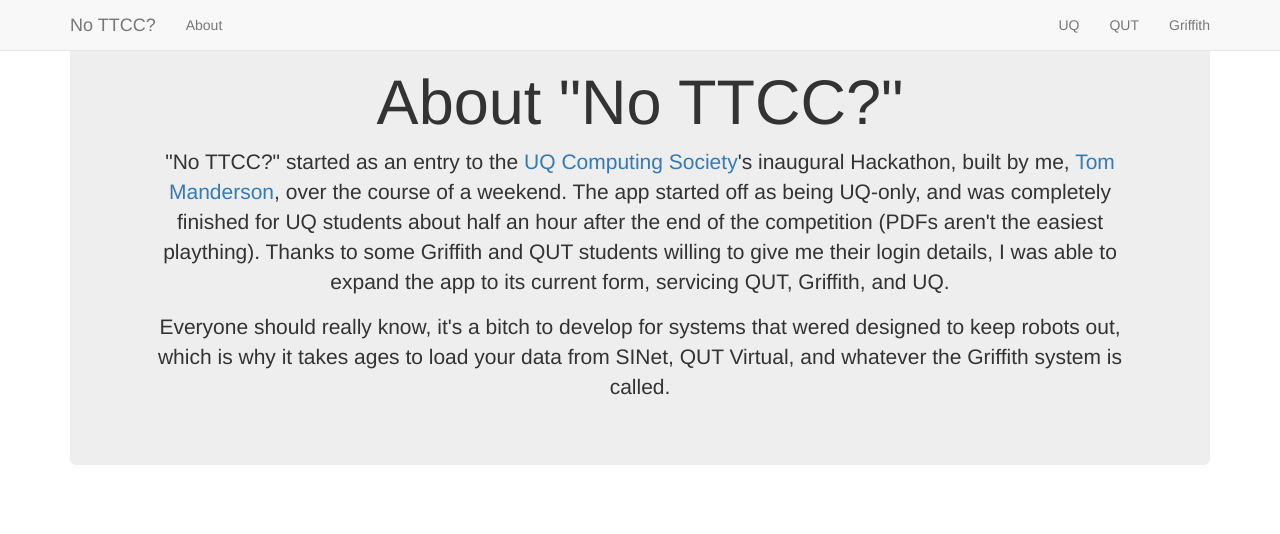
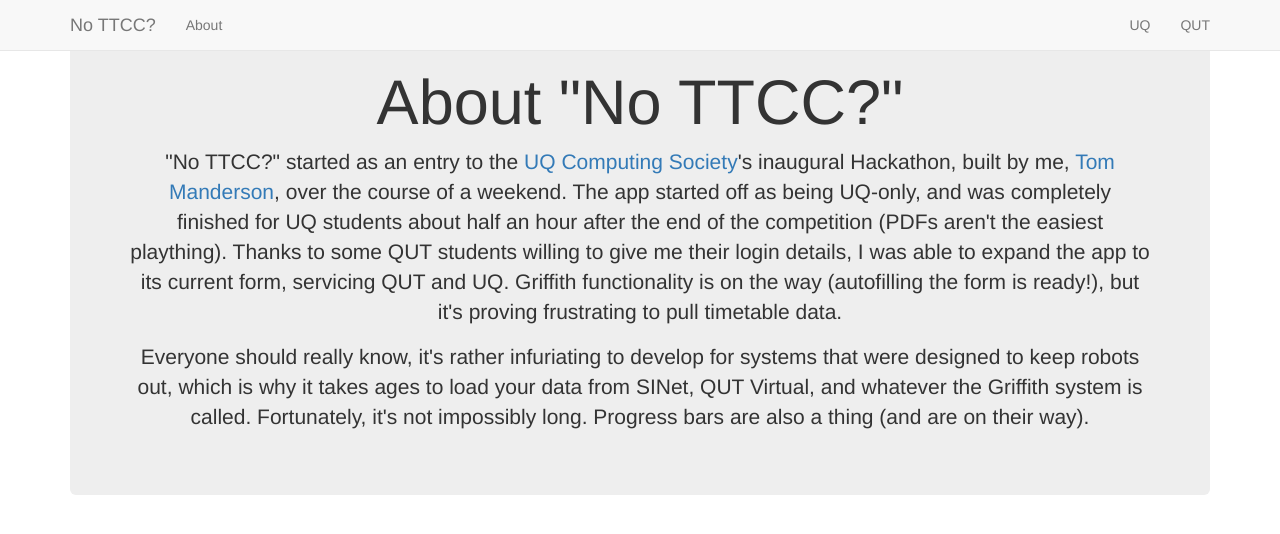
Before and after one commit to TRManderson/TranslinkAuth, a Python web app: template templates/about.mako in a window 1280 px wide. Shown: the top 534 px of the page. Run offline with Mako, Linux system fonts and the light colour scheme; the template is opened without the code that fills it, so the values that code supplies are empty; some libraries are stand-ins or nearby versions.

Commit message:
Current production version

```diff
--- a/templates/about.mako
+++ b/templates/about.mako
@@ -1,6 +1,6 @@
 <%include file="header.mako"/>
 <h1>About "No TTCC?"</h1>
-<p>"No TTCC?" started as an entry to the <a href="uqcs.org.au">UQ Computing Society</a>'s inaugural Hackathon, built by me, <a href="trmanderson.com">Tom Manderson</a>, over the course of a weekend. The app started off as being UQ-only, and was completely finished for UQ students about half an hour after the end of the competition (PDFs aren't the easiest plaything). Thanks to some Griffith and QUT students willing to give me their login details, I was able to expand the app to its current form, servicing QUT, Griffith, and UQ.</p>
+<p>"No TTCC?" started as an entry to the <a href="http://uqcs.org.au">UQ Computing Society</a>'s inaugural Hackathon, built by me, <a href="http://trmanderson.com">Tom Manderson</a>, over the course of a weekend. The app started off as being UQ-only, and was completely finished for UQ students about half an hour after the end of the competition (PDFs aren't the easiest plaything). Thanks to some QUT students willing to give me their login details, I was able to expand the app to its current form, servicing QUT and UQ. Griffith functionality is on the way (autofilling the form is ready!), but it's proving frustrating to pull timetable data.</p>
 
-<p>Everyone should really know, it's a bitch to develop for systems that wered designed to keep robots out, which is why it takes ages to load your data from SINet, QUT Virtual, and whatever the Griffith system is called.</p>
+<p>Everyone should really know, it's rather infuriating to develop for systems that were designed to keep robots out, which is why it takes ages to load your data from SINet, QUT Virtual, and whatever the Griffith system is called. Fortunately, it's not impossibly long. Progress bars are also a thing (and are on their way).</p>
 <%include file="footer.mako"/>
--- a/templates/footer.mako
+++ b/templates/footer.mako
@@ -1,5 +1,15 @@
 	</div></div>
 	<script src="https://ajax.googleapis.com/ajax/libs/jquery/1.11.1/jquery.min.js"></script>
 	<script src="//maxcdn.bootstrapcdn.com/bootstrap/3.2.0/js/bootstrap.min.js"></script>
+	<script>
+  (function(i,s,o,g,r,a,m){i['GoogleAnalyticsObject']=r;i[r]=i[r]||function(){
+  (i[r].q=i[r].q||[]).push(arguments)},i[r].l=1*new Date();a=s.createElement(o),
+  m=s.getElementsByTagName(o)[0];a.async=1;a.src=g;m.parentNode.insertBefore(a,m)
+  })(window,document,'script','//www.google-analytics.com/analytics.js','ga');
+
+  ga('create', 'UA-36521202-3', 'auto');
+  ga('send', 'pageview');
+
+</script>
 </body>
 </html>
--- a/templates/header.mako
+++ b/templates/header.mako
@@ -35,7 +35,6 @@
 			<ul class="nav navbar-nav navbar-right">
 			<li><a href="/uq">UQ</a></li>
 			<li><a href="/qut">QUT</a></li>
-			<li><a href="/gr">Griffith</a></li>
 			</ul>
 		</div>
 	</div>
--- a/templates/landing.mako
+++ b/templates/landing.mako
@@ -6,7 +6,6 @@
 <div class="btn-group btn-group-lg">
 	<a href="/uq" type="button" class="btn btn-default">UQ</a>
 	<a href="/qut" type="button" class="btn btn-default">QUT</a>
-	<a href="/gr" type="button" class="btn btn-default">Griffith</a>
 </div>
 <p></p>
 <p>Send any and all errors to <a href="mailto:trmanderson&#64;gmail&#46;com">trmanderson&#64;&#103;mail&#46;com</a></p>
```
Also changed, not shown: app.py (+3 -4 lines), 1 other file.
